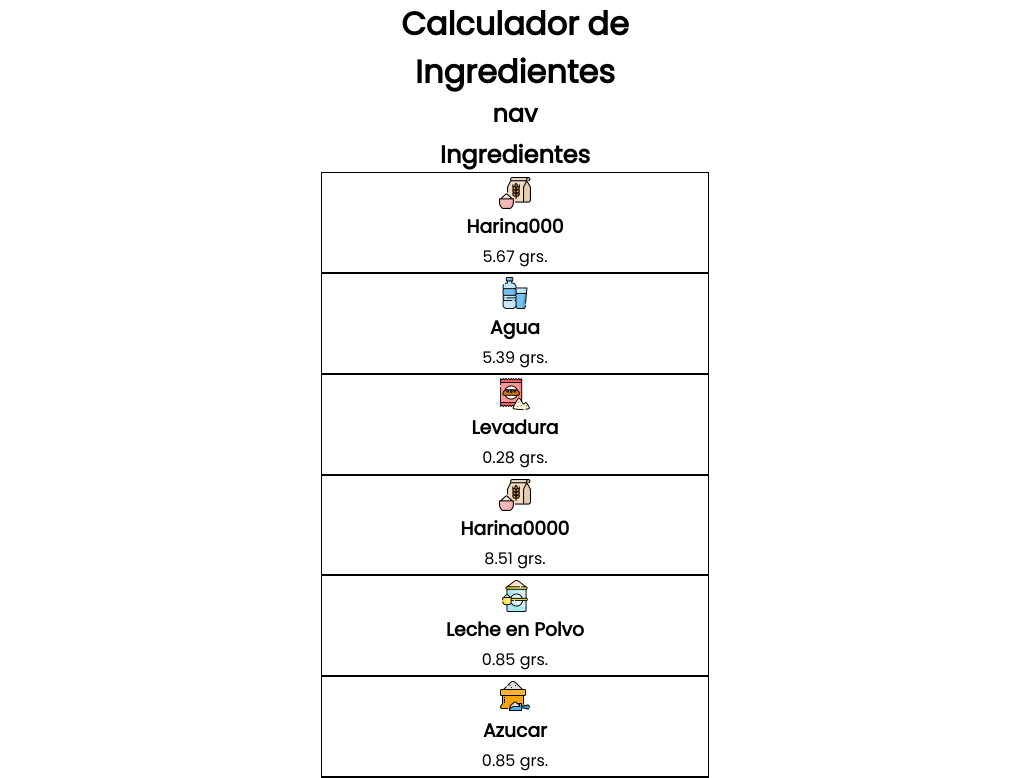
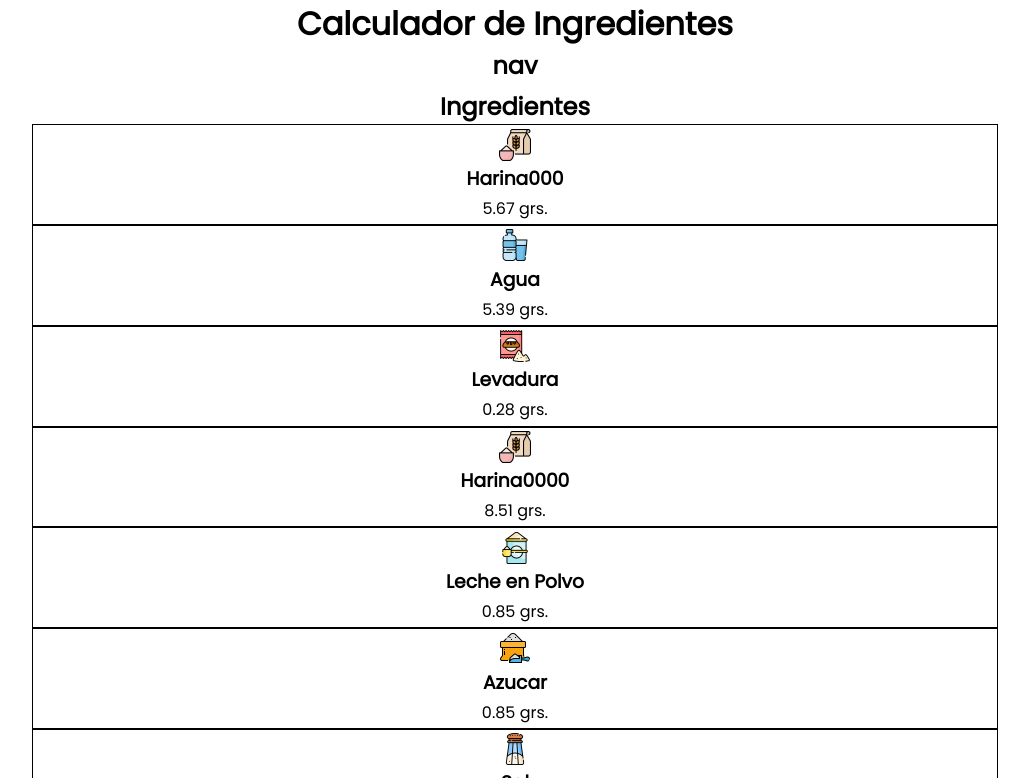
Before and after one commit to nicolugocbz86/calculador_ingredientes, a plain HTML site: page index.html in a window 1280 px wide. Both pictures are taken after typing "5", "5" into the empty fields and a click on the button "Calcular". Shown: the top 778 px of the page, without its empty margins (125-1154 px from the left). Drawn offline with Linux system fonts and the light colour scheme.

Commit message:
array de funciones para realizar un for loop

```diff
--- a/css/styles.css
+++ b/css/styles.css
@@ -15,9 +15,15 @@
 
         /* TAGS */
 
+            html {
+                margin: auto;
+                width: 90%;
+            }
+
             body {
                 margin: auto;
-                width: 400px;
+                width: 85%;
+                height: 100%;
                 display: flex;
                 flex-direction: column;
                 text-align: center;
--- a/index.html
+++ b/index.html
@@ -63,9 +63,6 @@
                 </div>
             </div>
         </section>
-        <section>
-
-        </section>
     </main>
     <footer>
         <h2>footer</h2>
--- a/js/script.js
+++ b/js/script.js
@@ -97,6 +97,20 @@ let mantecaBollito = (a) => {
     return objReceta.manteca / a;
 }
 
+const ingredientesBollito = [
+    harina0000Bollito,
+    aguaBollito,
+    levaduraBollito,
+    harina0000Bollito,
+    lechePolvoBollito,
+    azucarBollito,
+    salBollito,
+    papaBollito,
+    mantecaBollito
+]
+
+let ingredientesBollitoLength = ingredientesBollito.length;
+
 /* Ingredientes necesarios en total */
 
 let harina000Necesaria = (a) => {
@@ -152,17 +166,11 @@ calcularButton.addEventListener('click', () => {
     ingredientesContainer.style.display = 'block';
 
     gramosBollitos(pesoPancitos.value);
+    cantidadBollitos(gramosBollitos(pesoPancitos.value));
 
-    cantidadBollitos(gramosBollitos(pesoPancitos.value));
-    harina000Bollito(cantidadBollitos(gramosBollitos(pesoPancitos.value)));
-    aguaBollito(cantidadBollitos(gramosBollitos(pesoPancitos.value)));
-    levaduraBollito(cantidadBollitos(gramosBollitos(pesoPancitos.value)));
-    harina0000Bollito(cantidadBollitos(gramosBollitos(pesoPancitos.value)));
-    lechePolvoBollito(cantidadBollitos(gramosBollitos(pesoPancitos.value)));
-    azucarBollito(cantidadBollitos(gramosBollitos(pesoPancitos.value)));
-    salBollito(cantidadBollitos(gramosBollitos(pesoPancitos.value)));
-    papaBollito(cantidadBollitos(gramosBollitos(pesoPancitos.value)));
-    mantecaBollito(cantidadBollitos(gramosBollitos(pesoPancitos.value)));
+    for (let i = 0; i < ingredientesBollitoLength; i++) {
+        ingredientesBollito[i](cantidadBollitos(gramosBollitos(pesoPancitos.value)))
+    }
 
     const ingredientesNecesarios = [
         harina000Necesaria(harina000Bollito(cantidadBollitos(gramosBollitos(pesoPancitos.value)))),
```
